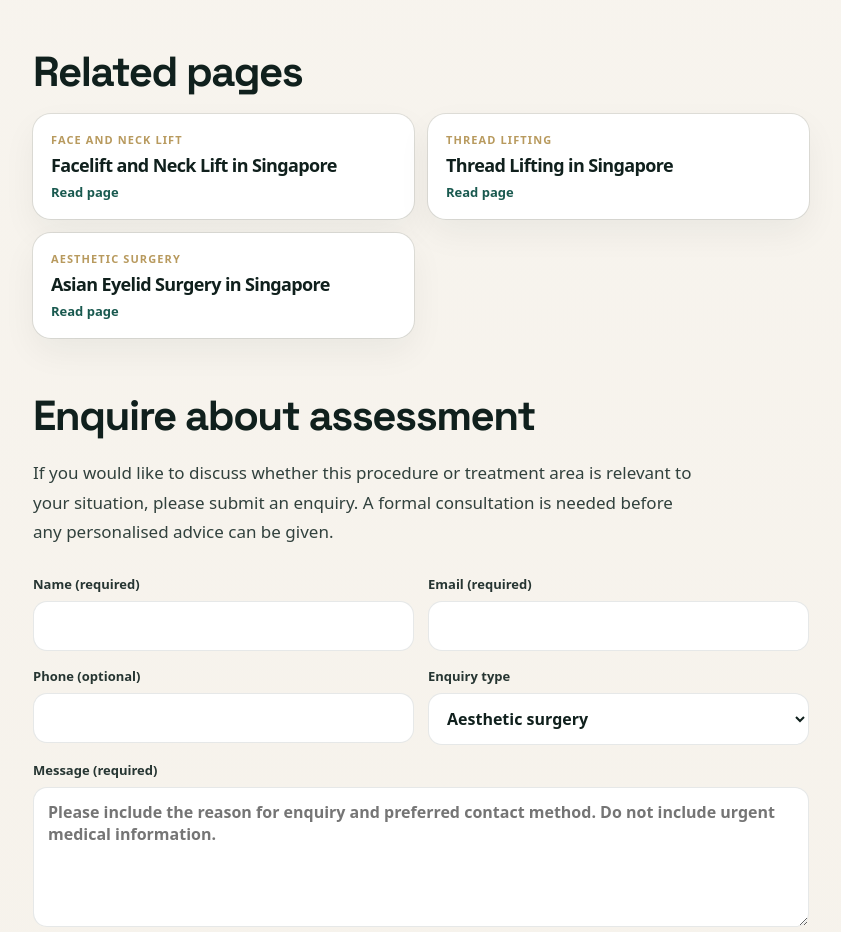
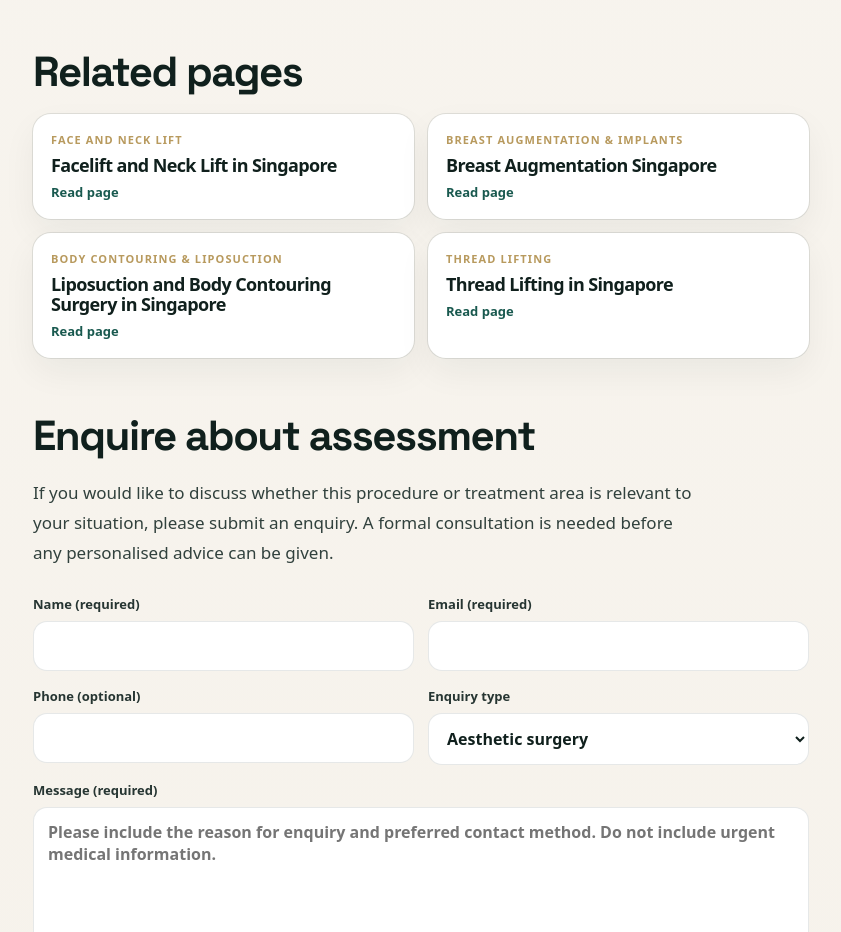
Before and after one commit to zatyrical/plasticwebsite, a Next.js app: page /fat-grafting-singapore in a window 1280 px wide. Shown: the part 5680-6612 px from the top of the page, without its empty margins (219-1060 px from the left). Built offline with nearby package versions, Linux system fonts and the light colour scheme.

Commit message:
Link fat grafting to relevant procedure decisions

```diff
--- a/app/ProcedureArticle.tsx
+++ b/app/ProcedureArticle.tsx
@@ -133,7 +133,7 @@ export default function ProcedureArticlePage({ article }: Props) {
     'lasers-injectables-singapore': ['face-neck-lift-singapore', 'thread-lifting-singapore', 'fat-grafting-singapore'],
     'face-neck-lift-singapore': ['eyebag-removal-lower-blepharoplasty-singapore', 'thread-lifting-singapore', 'fat-grafting-singapore', 'asian-eyelid-surgery-singapore'],
     'thread-lifting-singapore': ['face-neck-lift-singapore', 'fat-grafting-singapore', 'lasers-injectables-singapore'],
-    'fat-grafting-singapore': ['face-neck-lift-singapore', 'thread-lifting-singapore', 'asian-eyelid-surgery-singapore']
+    'fat-grafting-singapore': ['face-neck-lift-singapore', 'breast-augmentation-singapore', 'body-contouring-liposuction-singapore', 'thread-lifting-singapore']
   };
   const preferredHrefs = (relatedByProcedure[article.slug] ?? []).map((slug) => `/${slug}`);
   const seenRelated = new Set<string>();
```
